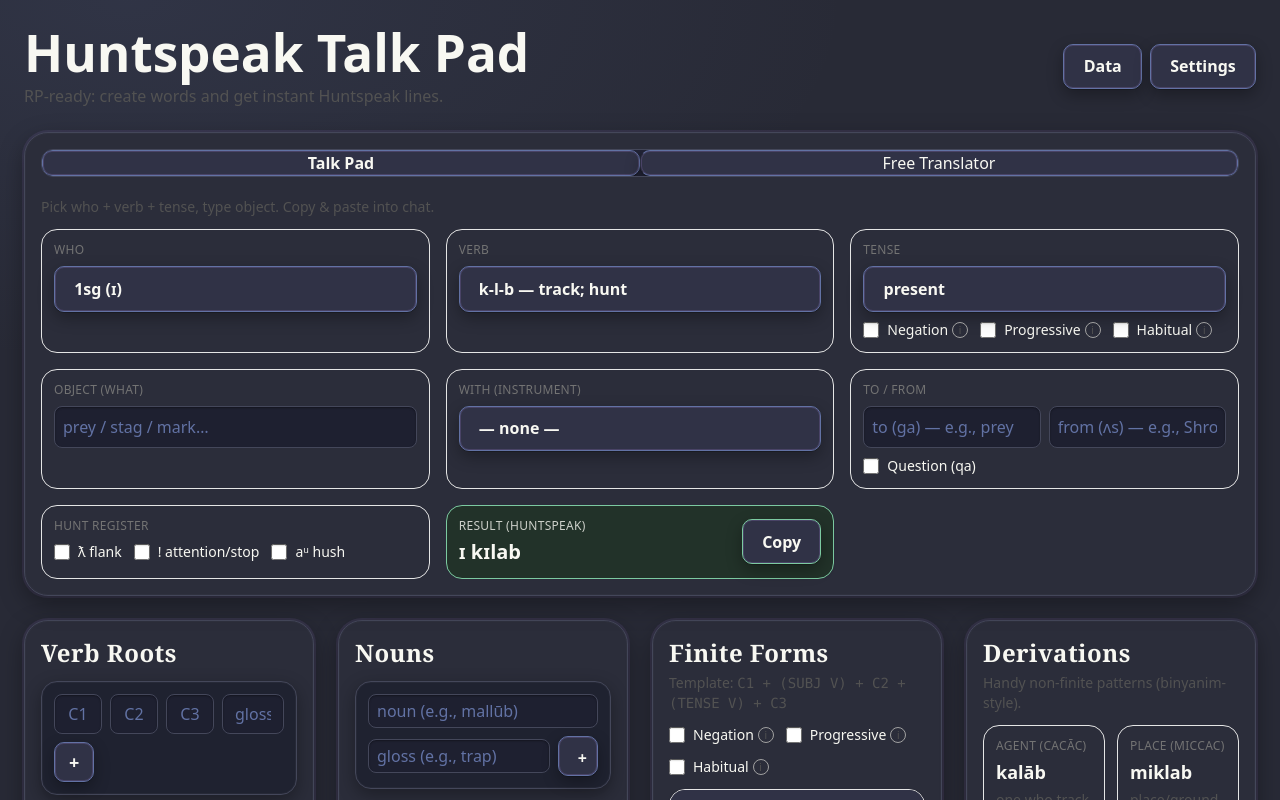
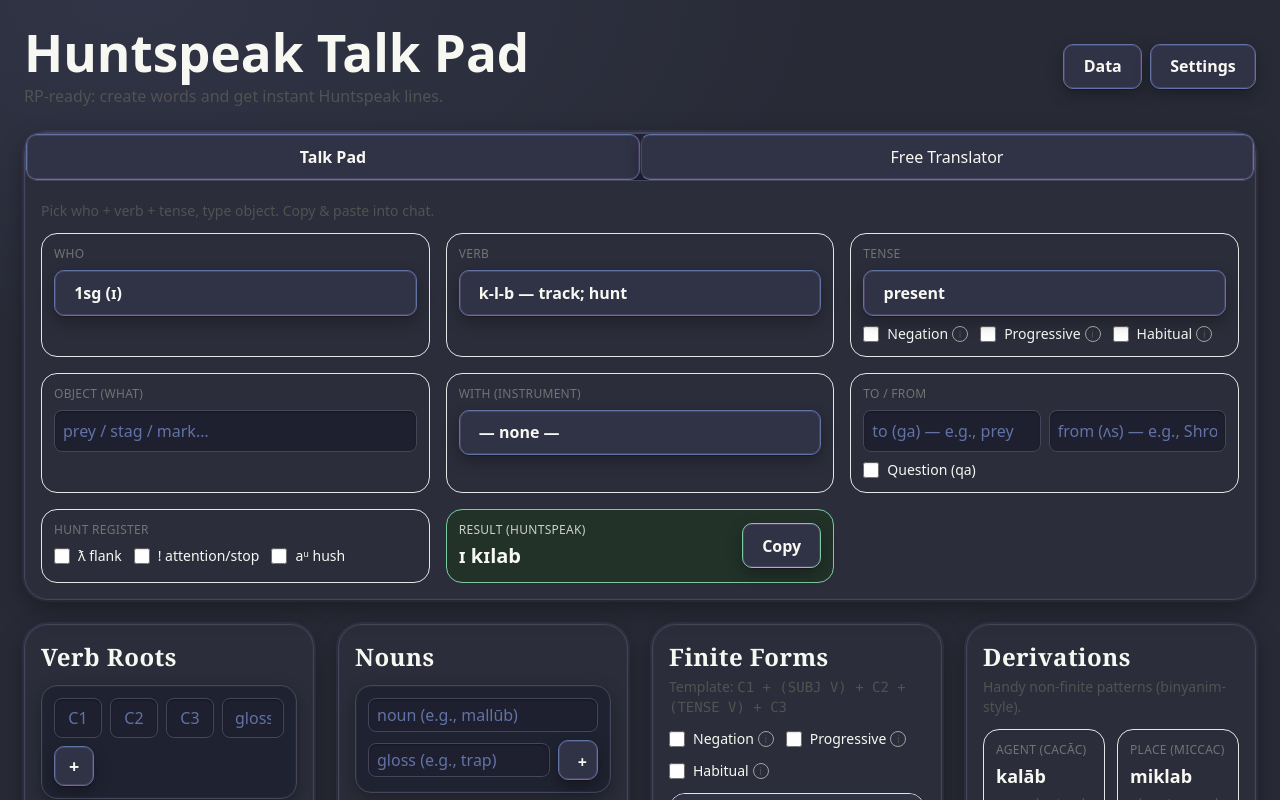
Before and after one commit to L1ghth0us3/Moontalk, a React (Vite) app: page / in a window 1280 px wide. Shown: the top 800 px of the page. Built offline with nearby package versions, Linux system fonts and the light colour scheme.

Commit message:
style(ui): make composer tabs container flush to card edges (-mx-4 -mt-4); restore tab padding for readability

```diff
--- a/src/HuntspeakTalkPad.tsx
+++ b/src/HuntspeakTalkPad.tsx
@@ -138,7 +138,7 @@ export default function HuntspeakTalkPad(){
       {/* Sticky composer: tabs for Talk Pad and Translator */}
       <div className="sticky top-2 z-30">
         <section className="rounded-3xl border border-neutral-200 p-4 shadow-sm fantasy-card">
-          <div className="composer-tabs mb-3 grid grid-cols-2" role="tablist" aria-label="Composer">
+          <div className="composer-tabs mb-3 grid grid-cols-2 -mx-4 -mt-4" role="tablist" aria-label="Composer">
             <button
               role="tab"
               aria-selected={composerTab==='talk'}
--- a/src/index.css
+++ b/src/index.css
@@ -227,7 +227,7 @@ body.theme-dark .result-card .copy-btn { border-color: #5ea585; }
 
 /* Composer overlay tabs (full-width split) */
 .composer-tabs { border-radius: 0.75rem; overflow: hidden; }
-.composer-tabs .tab { text-align: center; padding: 0; font-weight: 500; }
+.composer-tabs .tab { text-align: center; padding: 0.625rem 0.75rem; font-weight: 500; }
 .composer-tabs .tab + .tab { border-left: 1px solid rgba(0,0,0,0.08); }
 
 body.theme-plain .composer-tabs { background: #f8fafc; border: 1px solid #e5e7eb; }
```
